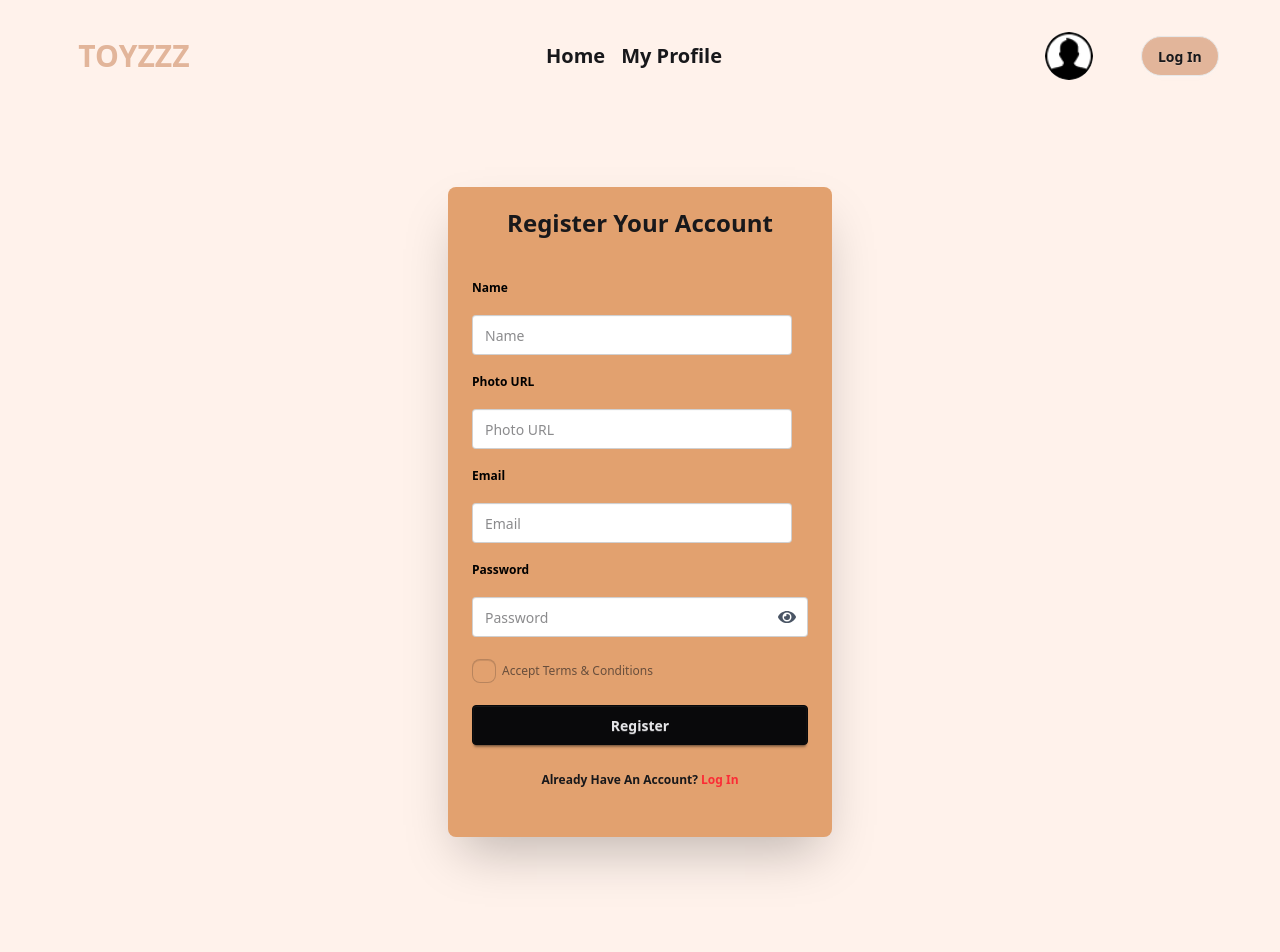
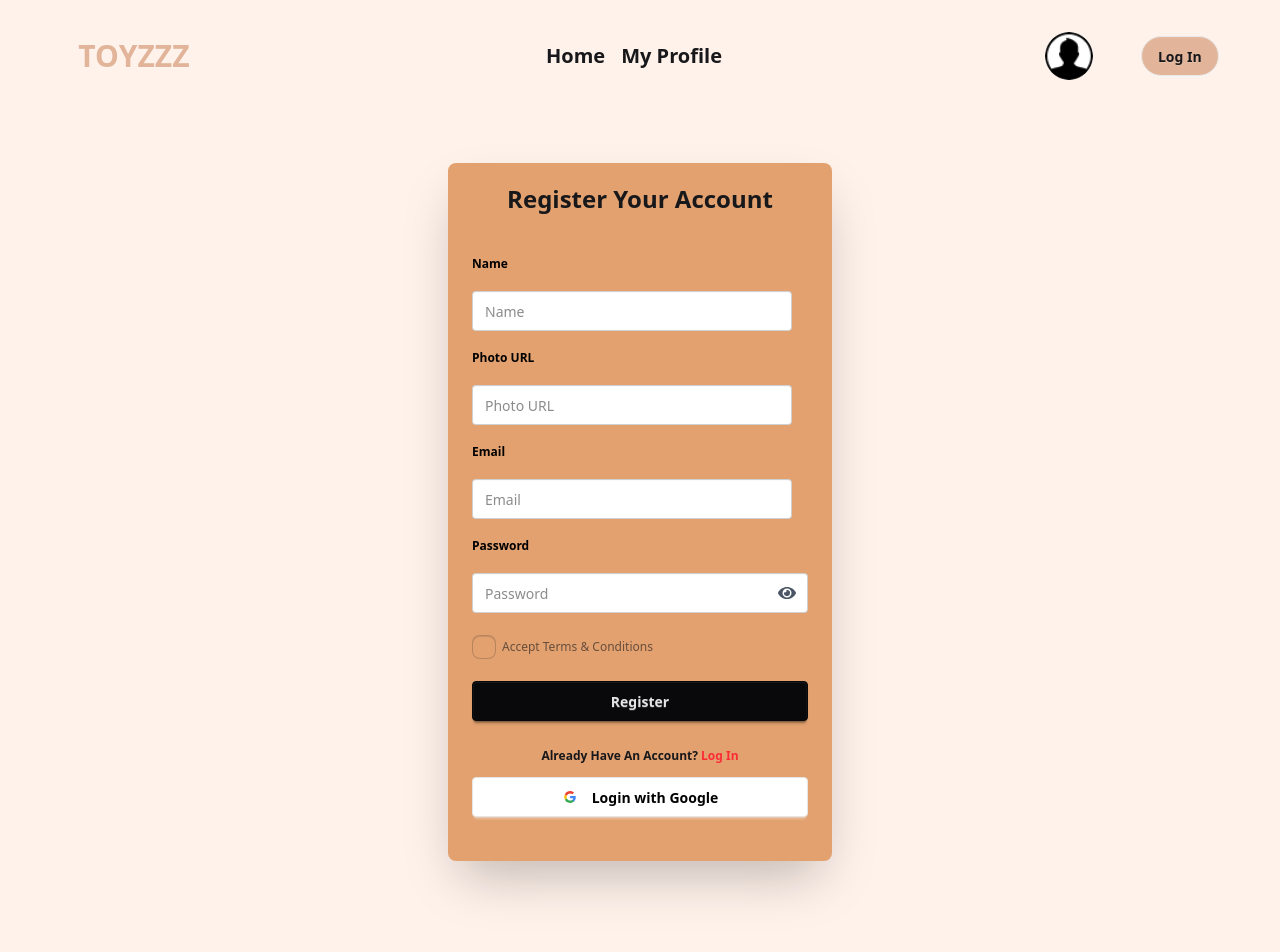
Before and after one commit to najifjawoad/toy-shop-project, a React (Vite) app: page /auth/register in a window 1280 px wide. Shown: the top 952 px of the page. Built offline with nearby package versions, Linux system fonts and the light colour scheme; no server answers.

Commit message:
added login option in register page

```diff
--- a/src/Pages/Register.jsx
+++ b/src/Pages/Register.jsx
@@ -6,9 +6,21 @@
 import { Helmet } from "react-helmet-async";
 
 const Register = () => {
-  const { createUser, setUser, upadteTheUser } = use(AuthContext);
+  const { createUser, setUser, upadteTheUser ,logInGoogle} = use(AuthContext);
   const navigate = useNavigate();
-  const [showPassword, setShowPassword] = useState(false);
+  const [showPassword, setShowPassword ] = useState(false);
+
+   const handleLogInGoogle = () => {
+      logInGoogle()
+        .then(() => {
+          toast("Google Log In Successful");
+          navigate(`${location.state ? location.state : "/home"}`);
+        })
+        .catch((error) => {
+          toast.error(error.message);
+        });
+    };
+
 
   const handleRegister = (event) => {
     event.preventDefault();
@@ -135,8 +147,44 @@
               </Link>
             </p>
           </fieldset>
+          <button
+            onClick={handleLogInGoogle}
+            type="button"
+            className="btn bg-white text-black border-[#e5e5e5]"
+          >
+            <svg
+              aria-label="Google logo"
+              width="16"
+              height="16"
+              xmlns="http://www.w3.org/2000/svg"
+              viewBox="0 0 512 512"
+              className="mr-2"
+            >
+              <g>
+                <path d="m0 0H512V512H0" fill="#fff"></path>
+                <path
+                  fill="#34a853"
+                  d="M153 292c30 82 118 95 171 60h62v48A192 192 0 0190 341"
+                ></path>
+                <path
+                  fill="#4285f4"
+                  d="m386 400a140 175 0 0053-179H260v74h102q-7 37-38 57"
+                ></path>
+                <path
+                  fill="#fbbc02"
+                  d="m90 341a208 200 0 010-171l63 49q-12 37 0 73"
+                ></path>
+                <path
+                  fill="#ea4335"
+                  d="m153 219c22-69 116-109 179-50l55-54c-78-75-230-72-297 55"
+                ></path>
+              </g>
+            </svg>
+            Login with Google
+          </button>
         </form>
       </div>
+
     </div>
   );
 };
```
